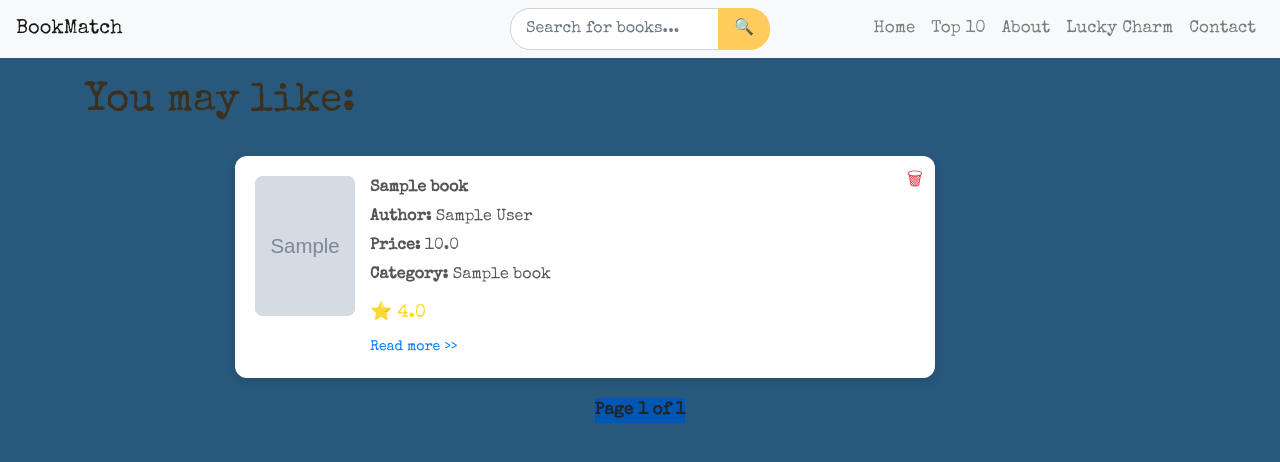
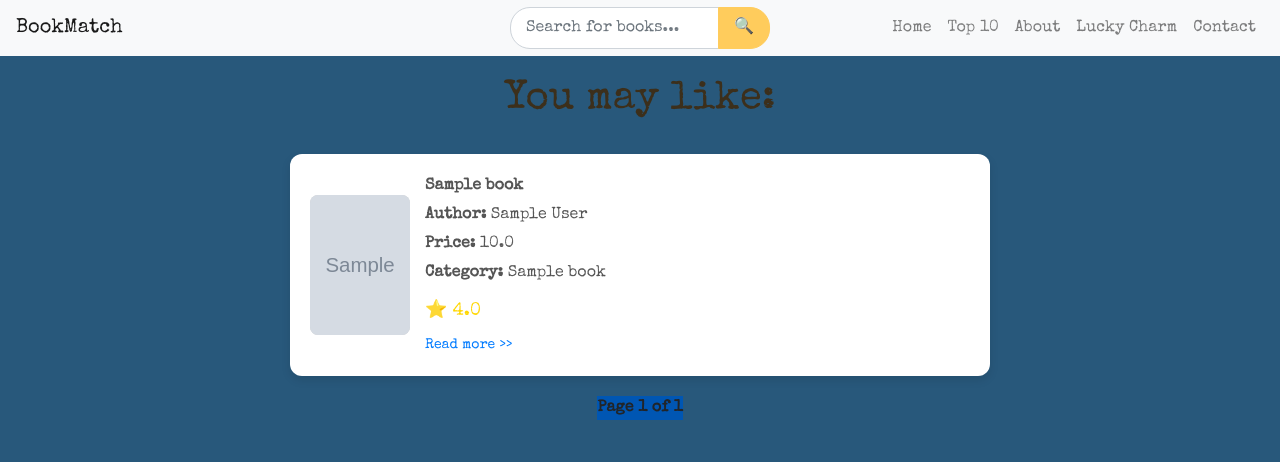
Before and after one commit to pastelnata/group7, a Django app: template BookRecommendationSystem/myapp/templates/libraryview.html in a window 1280 px wide. Shown: the top 462 px of the page. Run offline with Django 5.2, Linux system fonts and the light colour scheme; tables that the repository leaves empty hold one stand-in row (values such as "Sample post"); the template is opened without the code that fills it: values that come from a table or form of the project are taken from there, most other values are stand-ins (such as "Sample title", 1, 10 or a date in 2020); grey boxes marked "Sample" are stand-in pictures; some libraries are stand-ins or nearby versions.

Commit message:
fix: lucky charm not in the center + removed delete button

```diff
--- a/BookRecommendationSystem/myapp/templates/libraryview.html
+++ b/BookRecommendationSystem/myapp/templates/libraryview.html
@@ -17,15 +17,6 @@
             font-family: 'Special Elite', cursive;
         }
 
-        body {
-            font-size: 17px;
-            display: flex;
-            flex-direction: column;
-            align-items: center;
-            padding: 50px;
-            background-color: #28587B;
-        }
-
         .descriptionofthepage {
             font-size: 26px;
             font-weight: bold;
@@ -39,23 +30,22 @@
             margin-top: 30px;
             flex-direction: column;
             align-items: center;
-            align-content: center;
-            align-self: center;
-            margin-left: 150px;
             gap: 25px;
+            margin: 30px auto 0 auto;
+            max-width: 700px;
             width: 100%;
-            max-width: 700px;
         }
 
         .block {
             background-color: #fff;
             width: 100%;
+            max-width: 700px;
             padding: 20px;
             border-radius: 12px;
             display: flex;
-            align-items: flex-start;
+            align-items: center;
+            justify-content: center;
             gap: 15px;
-            position: relative;
             box-shadow: 0 4px 10px rgba(0, 0, 0, 0.1);
             transition: transform 0.2s ease-in-out, box-shadow 0.2s ease-in-out;
         }
@@ -117,22 +107,6 @@
             color: #0056b3;
         }
 
-        .delete-button {
-            position: absolute;
-            top: 12px;
-            right: 12px;
-            background-color: transparent;
-            border: none;
-            cursor: pointer;
-            font-size: 18px;
-            color: #e63946;
-            transition: color 0.2s;
-        }
-
-        .delete-button:hover {
-            color: #d62828;
-        }
-
         .pagination {
             display: flex;
             justify-content: center;
@@ -160,6 +134,7 @@
 
         .texttop {
             padding-top: 20px;
+            text-align: center;
         }
     </style>
     <title>Book Recommendations</title>
@@ -169,8 +144,6 @@
 {% endblock %}
 
 {% block content %}
-
-<body>
 
     <h1 class="texttop">You may like: </h1>
     <div class="blockofblocks">
@@ -189,7 +162,6 @@
                 </div>
                 <a href="{{ event.productURL }}" target="_blank" class="read-more">Read more >></a>
             </div>
-            <button class="delete-button">🗑</button>
         </div>
         {% endfor %}
     </div>
@@ -208,7 +180,6 @@
         {% endif %}
     </div>
 
-</body>
 {% load static %}
 <link rel="stylesheet" href="{% static 'css/style.css' %}">
 {% endblock %}
```
